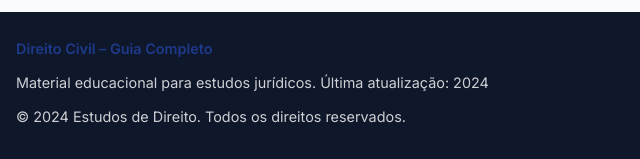
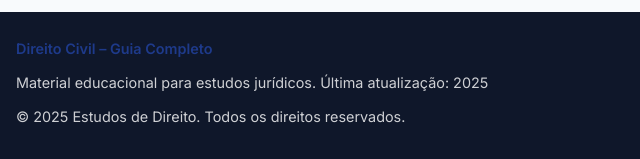
Before and after one commit to stealer0002/direitocivil.github.io, a plain HTML site: page index.html in a window 1280 px wide. Shown: the part 1346-1505 px from the top of the page, 0-640 px from the left. Drawn offline with nearby package versions, Linux system fonts and the light colour scheme.

Commit message:
Update index.html
correção de datas

```diff
--- a/index.html
+++ b/index.html
@@ -772,8 +772,8 @@
 
     <footer class="footer" role="contentinfo">
         <p><strong>Direito Civil – Guia Completo</strong></p>
-        <p>Material educacional para estudos jurídicos. Última atualização: 2024</p>
-        <p>&copy; 2024 Estudos de Direito. Todos os direitos reservados.</p>
+        <p>Material educacional para estudos jurídicos. Última atualização: 2025</p>
+        <p>&copy; 2025 Estudos de Direito. Todos os direitos reservados.</p>
     </footer>
 
     <script>
```
